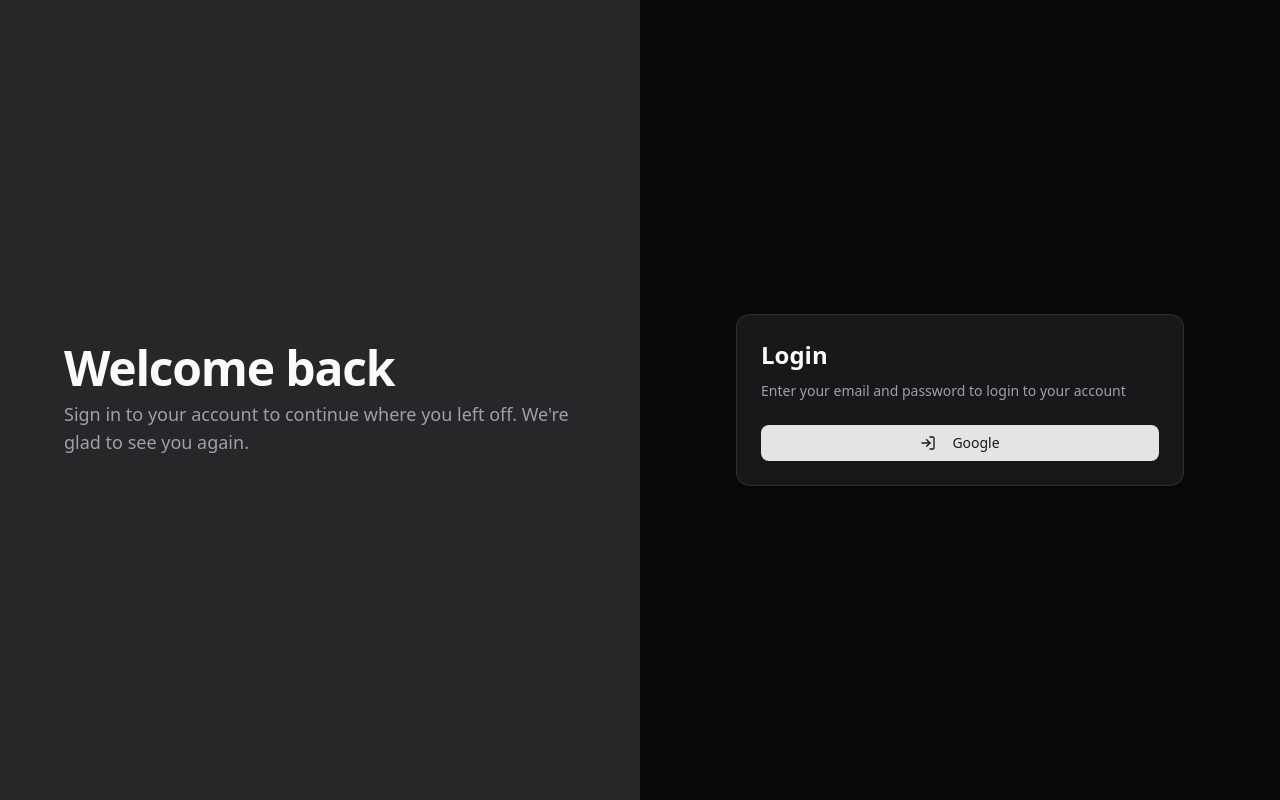
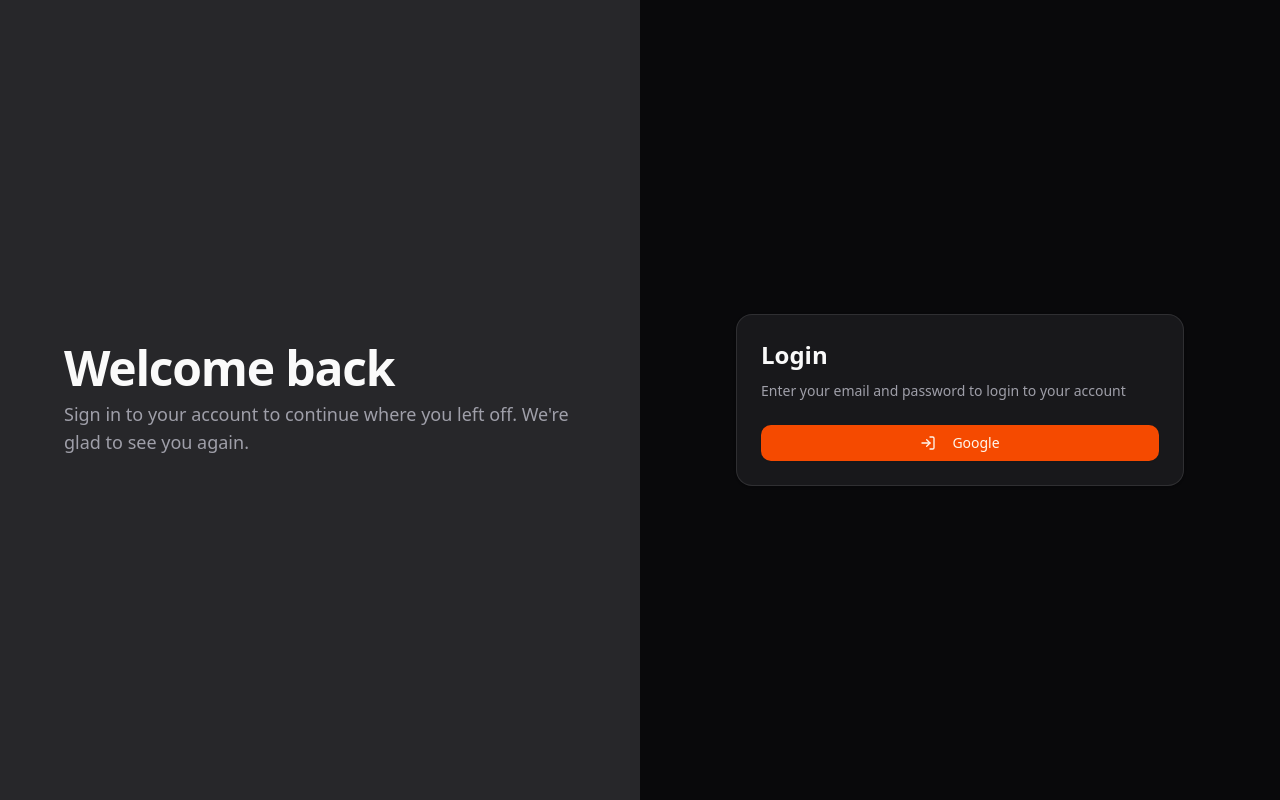
Before and after one commit to pedrodruviaro/loggr, a React (Vite) app: page /auth/login in a window 1280 px wide. Built offline with nearby package versions, Linux system fonts and the light colour scheme; no server answers.

Commit message:
feat: add new css theme and use card component on screens

```diff
--- a/src/assets/css/main.css
+++ b/src/assets/css/main.css
@@ -42,15 +42,15 @@
 }
 
 :root {
-  --radius: 0.625rem;
+  --radius: 0.75rem;
   --background: oklch(1 0 0);
   --foreground: oklch(0.141 0.005 285.823);
   --card: oklch(1 0 0);
   --card-foreground: oklch(0.141 0.005 285.823);
   --popover: oklch(1 0 0);
   --popover-foreground: oklch(0.141 0.005 285.823);
-  --primary: oklch(0.21 0.006 285.885);
-  --primary-foreground: oklch(0.985 0 0);
+  --primary: oklch(0.705 0.213 47.604);
+  --primary-foreground: oklch(0.98 0.016 73.684);
   --secondary: oklch(0.967 0.001 286.375);
   --secondary-foreground: oklch(0.21 0.006 285.885);
   --muted: oklch(0.967 0.001 286.375);
@@ -60,7 +60,7 @@
   --destructive: oklch(0.577 0.245 27.325);
   --border: oklch(0.92 0.004 286.32);
   --input: oklch(0.92 0.004 286.32);
-  --ring: oklch(0.705 0.015 286.067);
+  --ring: oklch(0.705 0.213 47.604);
   --chart-1: oklch(0.646 0.222 41.116);
   --chart-2: oklch(0.6 0.118 184.704);
   --chart-3: oklch(0.398 0.07 227.392);
@@ -68,12 +68,12 @@
   --chart-5: oklch(0.769 0.188 70.08);
   --sidebar: oklch(0.985 0 0);
   --sidebar-foreground: oklch(0.141 0.005 285.823);
-  --sidebar-primary: oklch(0.21 0.006 285.885);
-  --sidebar-primary-foreground: oklch(0.985 0 0);
+  --sidebar-primary: oklch(0.705 0.213 47.604);
+  --sidebar-primary-foreground: oklch(0.98 0.016 73.684);
   --sidebar-accent: oklch(0.967 0.001 286.375);
   --sidebar-accent-foreground: oklch(0.21 0.006 285.885);
   --sidebar-border: oklch(0.92 0.004 286.32);
-  --sidebar-ring: oklch(0.705 0.015 286.067);
+  --sidebar-ring: oklch(0.705 0.213 47.604);
 }
 
 .dark {
@@ -83,8 +83,8 @@
   --card-foreground: oklch(0.985 0 0);
   --popover: oklch(0.21 0.006 285.885);
   --popover-foreground: oklch(0.985 0 0);
-  --primary: oklch(0.92 0.004 286.32);
-  --primary-foreground: oklch(0.21 0.006 285.885);
+  --primary: oklch(0.646 0.222 41.116);
+  --primary-foreground: oklch(0.98 0.016 73.684);
   --secondary: oklch(0.274 0.006 286.033);
   --secondary-foreground: oklch(0.985 0 0);
   --muted: oklch(0.274 0.006 286.033);
@@ -94,7 +94,7 @@
   --destructive: oklch(0.704 0.191 22.216);
   --border: oklch(1 0 0 / 10%);
   --input: oklch(1 0 0 / 15%);
-  --ring: oklch(0.552 0.016 285.938);
+  --ring: oklch(0.646 0.222 41.116);
   --chart-1: oklch(0.488 0.243 264.376);
   --chart-2: oklch(0.696 0.17 162.48);
   --chart-3: oklch(0.769 0.188 70.08);
@@ -102,12 +102,12 @@
   --chart-5: oklch(0.645 0.246 16.439);
   --sidebar: oklch(0.21 0.006 285.885);
   --sidebar-foreground: oklch(0.985 0 0);
-  --sidebar-primary: oklch(0.488 0.243 264.376);
-  --sidebar-primary-foreground: oklch(0.985 0 0);
+  --sidebar-primary: oklch(0.646 0.222 41.116);
+  --sidebar-primary-foreground: oklch(0.98 0.016 73.684);
   --sidebar-accent: oklch(0.274 0.006 286.033);
   --sidebar-accent-foreground: oklch(0.985 0 0);
   --sidebar-border: oklch(1 0 0 / 10%);
-  --sidebar-ring: oklch(0.552 0.016 285.938);
+  --sidebar-ring: oklch(0.646 0.222 41.116);
 }
 
 @layer base {
--- a/src/pages/app/dashboard-page.tsx
+++ b/src/pages/app/dashboard-page.tsx
@@ -52,7 +52,11 @@ export function DashboardPage() {
             </section>
 
             <section>
-              <h1 className="text-2xl font-bold mb-6">Create new log</h1>
+              <Card>
+                <CardHeader>
+                  <h1 className="text-2xl font-bold">Create new log</h1>
+                </CardHeader>
+                <CardContent>
                   <form className="space-y-4">
                     <div className="grid gap-2">
                       <Label>Name *</Label>
@@ -75,10 +79,12 @@ export function DashboardPage() {
                       Create
                     </Button>
                   </form>
+                </CardContent>
+              </Card>
             </section>
           </div>
 
-          <aside>
+          <aside className="sticky top-2">
             <UserProfile />
           </aside>
         </div>
--- a/src/pages/app/profile-page.tsx
+++ b/src/pages/app/profile-page.tsx
@@ -8,6 +8,7 @@ import { z } from "zod"
 import { getProfile } from "@/api/profile/get-profile"
 import { updateProfile } from "@/api/profile/update-profile"
 import { Button } from "@/components/ui/button"
+import { Card, CardContent } from "@/components/ui/card"
 import { Input } from "@/components/ui/input"
 import { Label } from "@/components/ui/label"
 import { Skeleton } from "@/components/ui/skeleton"
@@ -90,6 +91,8 @@ export function ProfilePage() {
         </section>
 
         <section>
+          <Card>
+            <CardContent>
               {!isProfileLoading
                 ? (
                     <form
@@ -186,6 +189,8 @@ export function ProfilePage() {
                       <Skeleton className="w-[122px] h-9" />
                     </div>
                   )}
+            </CardContent>
+          </Card>
         </section>
       </main>
     </AppLayout>
```
Lines whose indentation alone changed are shown as unchanged.
